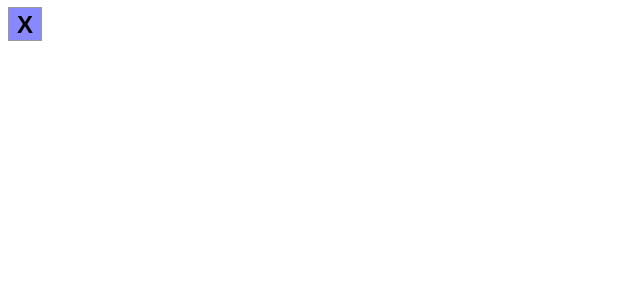
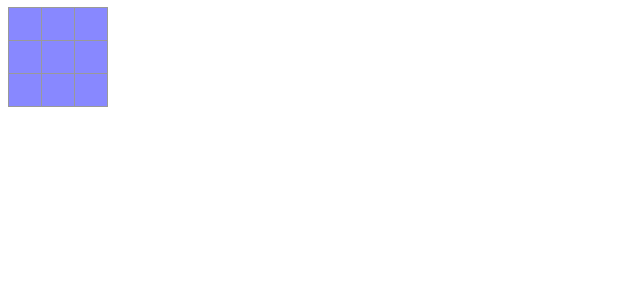
Before and after one commit to AllaVinner/react-tutorial, a React (Vite) app in the folder tic-tac-toe/: page / in a window 1280 px wide. Shown: the top 300 px of the page, without its empty margins (0-640 px from the left). Built offline with nearby package versions, Linux system fonts and the light colour scheme.

Commit message:
Tic Tac Toe Working clickable grid

```diff
--- a/tic-tac-toe/src/App.jsx
+++ b/tic-tac-toe/src/App.jsx
@@ -1,13 +1,49 @@
 import { useState } from 'react';
 
 function Square() {
-    return <button className="square">X</button>;
+    const [value, setValue] = useState(null);
+
+    function handleClick() {
+        setValue('X')
+    }
+
+    return (
+        <button
+            className="square"
+            onClick={handleClick}
+        >
+            {value}
+        </button>
+    );
 }
+
+function Board() {
+    return (
+        <>
+            <div className='board-row'>
+                <Square />
+                <Square />
+                <Square />
+            </div>
+            <div className='board-row'>
+                <Square />
+                <Square />
+                <Square />
+            </div>
+            <div className='board-row'>
+                <Square />
+                <Square />
+                <Square />
+            </div>
+        </>
+    );
+}
+
 
 function Game() {
     return (
         <div className="game">
-            {Square()}
+            <Board />
         </div>
     );
 }
--- a/tic-tac-toe/src/styles.css
+++ b/tic-tac-toe/src/styles.css
@@ -13,3 +13,9 @@
     text-align: center;
     width: 34px;
 }
+
+.board-row::after {
+    clear: both;
+    content: '';
+    display: table;
+}
```
